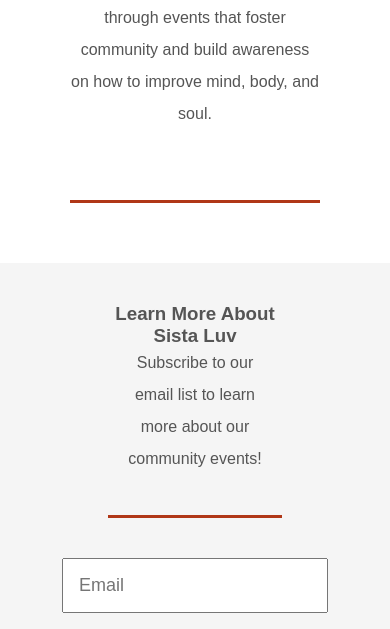
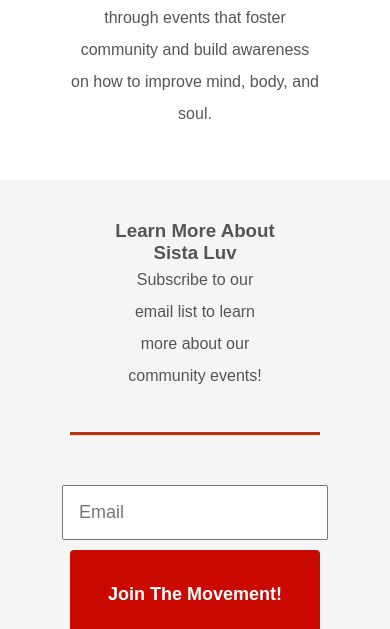
Before and after one commit to jnnabugwu/sista_luv, a PHP site: page / in a window 390 px wide. Shown: the part 1209-1838 px from the top of the page. Run offline with PHP 8.4, Linux system fonts and the light colour scheme; some libraries are stand-ins or nearby versions; grey boxes are pictures that could not be loaded.

Commit message:
updated mailchimp styling

```diff
--- a/assets/css/index.css
+++ b/assets/css/index.css
@@ -240,14 +240,22 @@ hr {
 	.about-us .grid li.large {
 		display: none;
 	}
+	hr.hide {
+		display: none;
+	}
 }
 /*=====================================================================*/
 /*                          Contact Styles                            */
 /*=====================================================================*/
-.contact form {
+
+#contact_form {
 	display: -webkit-box;
 	display: -ms-flexbox;
 	display: flex;
+	-webkit-box-orient: vertical;
+	-webkit-box-direction: normal;
+	    -ms-flex-direction: column;
+	        flex-direction: column;
 	-webkit-box-align: center;
 	    -ms-flex-align: center;
 	        align-items: center;
@@ -256,7 +264,7 @@ hr {
 	        justify-content: center;
 	width: 60%;
 }
-.contact form a.btn {
+.contact form div.btn {
 	border-radius: 4px;
 	text-transform: uppercase;
 	font-weight: bold;
@@ -269,24 +277,43 @@ hr {
 }
 .contact form input {
 	padding: 15px;
-	margin-right: 30px;
 	font-size: 18px;
-	color: #555;
+	color: white;
 	-webkit-box-flex: 1;
 	    -ms-flex: 1;
 	        flex: 1;
 }
+.contact form input[type="email"] {
+	margin-right: 30px;
+}
 .contact form a {
 	color: black;
 }
+form p {
+	margin-bottom: 0;
+}
+div.submission {
+	display: -webkit-box;
+	display: -ms-flexbox;
+	display: flex;
+}
+input[type="submit"], input[type="reset"] {
+	background: none;
+	color: inherit;
+	border: none;
+	padding: 0;
+	font: inherit;
+	cursor: pointer;
+	outline: inherit;
+}
 @media (max-width: 800px) {
-	.contact h3 {
+	#contact_form h3 {
 		padding-top: 20px;
 	}
-	.contact p {
+	#contact_form p {
 		margin-bottom: 0;
 	}
-	.contact form {
+	.submission {
 		width: 60%;
 		-ms-flex-wrap: wrap;
 		    flex-wrap: wrap;
@@ -297,12 +324,11 @@ hr {
 		    -ms-flex-align: center;
 		        align-items: center;
 	}
-	.contact form input {
-		margin-bottom: 20px;
-		margin-right: 0;
+	#contact_form input {
+		margin: 10px 2px 10px 2px;
 	}
-	.contact form .btn {
-		padding: 18px 42px;
+	#contact_form .btn {
+		padding: 9px 21px;
 	}
 }
 /*=====================================================================*/
```
